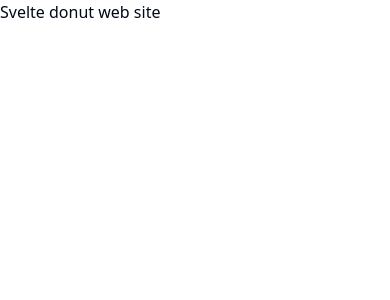
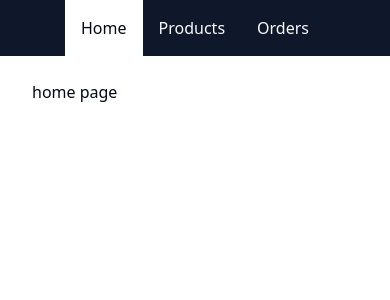
Before and after one commit to ImalKesara/donutStore, a SvelteKit app: page / in a window 390 px wide. Shown: the top 300 px of the page. Built offline with nearby package versions, Linux system fonts and the light colour scheme.

Commit message:
Homepage

```diff
--- /dev/null
+++ b/src/lib/components/ProductsGridSection.svelte
@@ -0,0 +1,25 @@
+<script lang="ts">
+	import type { Product } from '@prisma/client';
+	import { ArrowRight } from 'lucide-svelte';
+
+	type ProductsGridSection = {
+		title: string;
+		products: Product;
+	};
+	let { title, products }: ProductsGridSection = $props();
+</script>
+
+<div class="space-y-4">
+	<div class="flex gap-3">
+		<h2 class="text-3xl font-bold capitalize"></h2>
+		<Button variant="outline" class="space-x-2" href="/products">
+			<span>View All</span>
+			<ArrowRight class="size-4" />
+		</Button>
+	</div>
+	<div class="grid grid-cols-1 gap-4 md:grid-cols-2 lg:grid-cols-3">
+		{#each products as product (product.id)}
+            <!-- productCards -->
+        {/each}
+	</div>
+</div>
--- /dev/null
+++ b/src/routes/(customerFacing)/+layout.svelte
@@ -0,0 +1,27 @@
+<script lang="ts">
+	import  Navbar  from '$lib/components/Navbar.svelte';
+	import { page } from '$app/stores';
+	let pathname = $derived($page.url.pathname);
+	import { cn } from '$lib/utils';
+	let { children } = $props();
+</script>
+
+<Navbar>
+	{@render navLink({ href: '/', text: 'Home' })}
+	{@render navLink({ href: '/products', text: 'Products' })}
+	{@render navLink({ href: '/orders', text: 'Orders' })}
+</Navbar>
+
+<div class="container my-6">
+	{@render children()}
+</div>
+
+{#snippet navLink({ href, text }: { href: string; text: string })}
+	<a
+		class={cn(
+			'p-4 capitalize transition-all  ease-in hover:bg-secondary hover:text-secondary-foreground focus-visible:bg-secondary focus-visible:text-secondary-foreground',
+			pathname === href && 'bg-background text-foreground'
+		)}
+		{href}>{text}</a
+	>
+{/snippet}
--- /dev/null
+++ b/src/routes/(customerFacing)/+page.svelte
@@ -0,0 +1 @@
+<h1>home page</h1>
--- a/src/routes/+page.svelte
+++ /dev/null
@@ -1 +0,0 @@
-<h1>Svelte donut web site</h1>
--- a/src/routes/login/+page.svelte
+++ b/src/routes/login/+page.svelte
@@ -19,7 +19,7 @@
 	<Card.Root class="w-full max-w-sm">
 		<Card.Header>
 			<Card.Title class="text-2xl">Login</Card.Title>
-			<Card.Description>Enter your email below to login to your account.</Card.Description>
+			<Card.Description>Enter your username & password below to login to your account.</Card.Description>
 		</Card.Header>
 		<Card.Content class="grid gap-4">
 			<!-- username -->
```
Also changed, not shown: src/lib/components/ProductCards.svelte (added), 1 other file (tests, documents, lock files or other folders).
